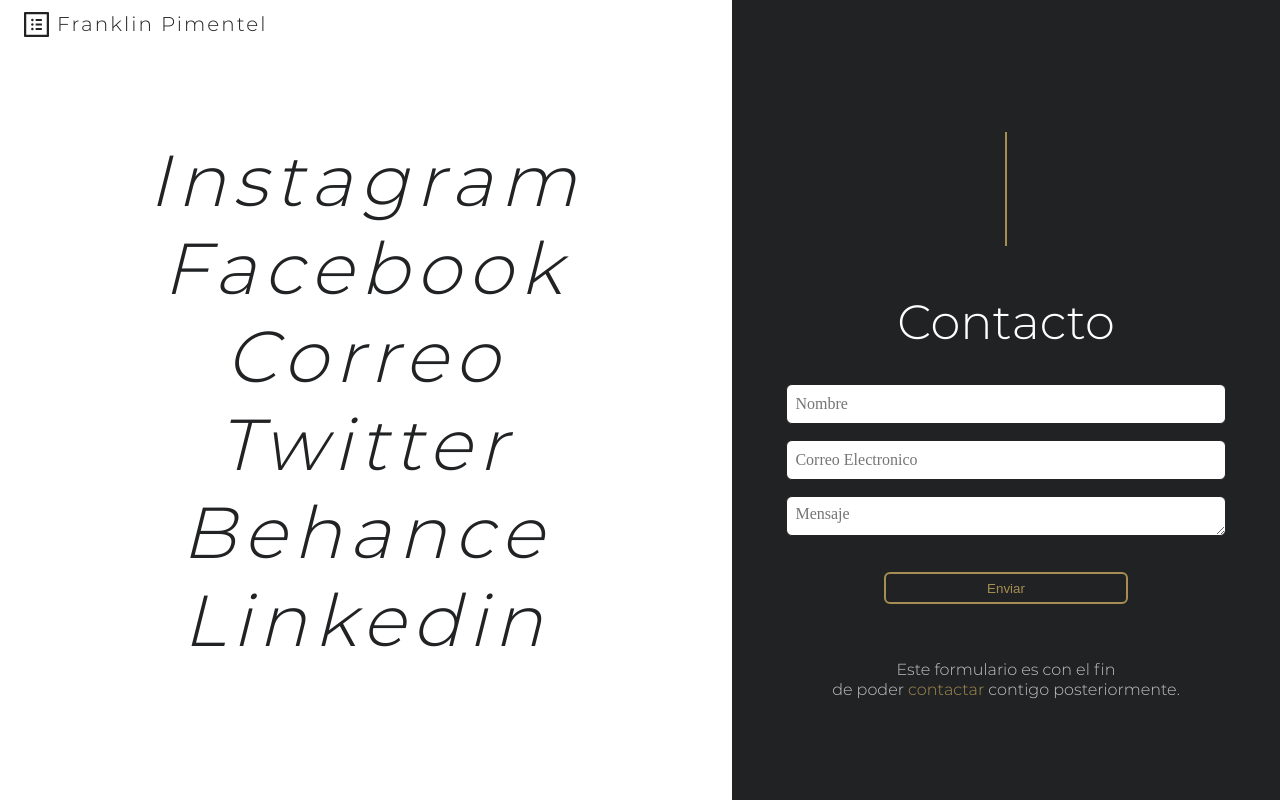
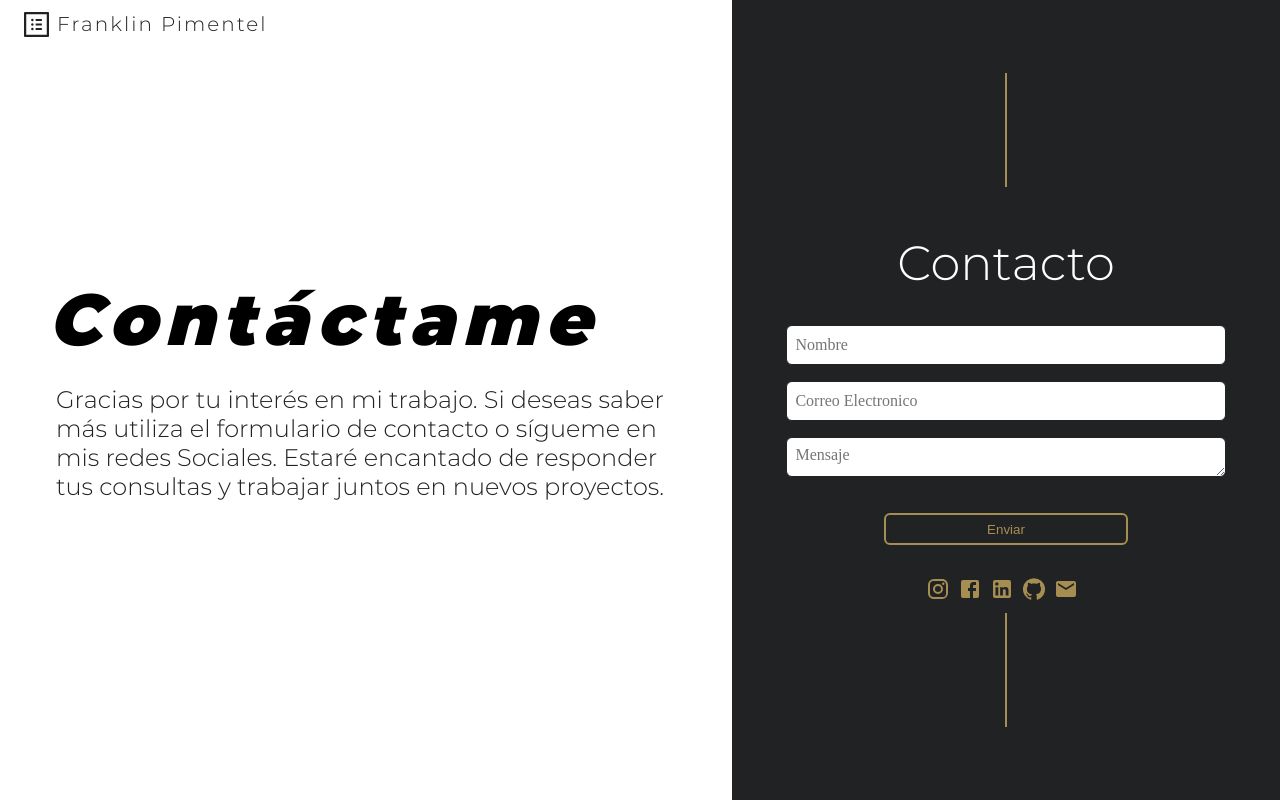
Before and after one commit to Franklingp/portafolioReact, a React app: page /contact in a window 1280 px wide. Built offline with nearby package versions, Linux system fonts and the light colour scheme; no server answers; the database is empty.

Commit message:
Changed contact page to a new design

```diff
--- a/src/assets/styles/Contact.css
+++ b/src/assets/styles/Contact.css
@@ -18,6 +18,16 @@
 	flex-direction: column;
 	flex-wrap: nowrap;
 	align-items: center;
+}
+
+.contact-header{
+	align-self: center;
+    position: relative;
+	padding: 3em;
+}
+
+.contact-header h1{
+	margin-bottom: 0.3em;
 }
 
 .contact-seccion-izq a {
@@ -75,6 +85,10 @@
 	margin-bottom: 24px;
 }
 
+.contact-form{
+	margin-bottom: 32px;
+}
+
 .btn-contact {
 	width: 50%;
 	height: 32px;
@@ -125,6 +139,26 @@
 	outline: none;
 }
 
+.contact-social-media{
+    display: flex;
+    flex-direction: row;
+    align-items: center;
+    justify-content: center;
+    position: relative;
+}
+
+.contact-social-media svg{
+	color: #A68E52;
+	transition: 250ms;
+	margin-right: 8px;
+}
+.contact-social-media svg:hover{
+	color: #A68E52;
+	transition: 250ms;
+	width: 32px;
+	height: 32px;
+}
+
 @media (max-width: 750px) {
 	.Contact-content {
 		width: 100vw;
--- a/src/pages/Contact.jsx
+++ b/src/pages/Contact.jsx
@@ -11,6 +11,13 @@
 
 //utils
 import { setID } from "../utils/idShuffle";
+
+//Material ui log
+import InstagramIcon from '@mui/icons-material/Instagram';
+import FacebookIcon from '@mui/icons-material/Facebook';
+import LinkedInIcon from '@mui/icons-material/LinkedIn';
+import GitHubIcon from '@mui/icons-material/GitHub';
+import EmailIcon from '@mui/icons-material/Email';
 
 const Contact = ({addNewMessage}) => {
 	const [openDialog, setOpenDialog] = useState(false);
@@ -59,7 +66,7 @@
 				email={global.email}
 			/>
 			<div className="contact-seccion-izq animate__animated animate__pulse">
-				<a
+				{/* <a
 					href={global.instagram}
 					className="big-text"
 					target="_blank"
@@ -107,7 +114,40 @@
 					rel="noopener noreferrer"
 				>
 					Linkedin
-				</a>
+				</a> */}
+				{/* <aside className="social-media-icons">
+						<a href={global.instagram} target="_blank" rel="noopener noreferrer">
+							<InstagramIcon
+							alt="Instagram"
+							/>
+						</a>
+						<a href={global.facebook} target="_blank" rel="noopener noreferrer">
+							<FacebookIcon
+							alt="Facebook"
+							/>
+						</a>
+						<a href={global.linkedin} target="_blank" rel="noopener noreferrer">
+							<LinkedInIcon
+							alt="LinkedIN"
+							/>
+						</a>
+						<a href={global.github} target="_blank" rel="noopener noreferrer">
+							<GitHubIcon
+							alt="Github"
+							/>
+						</a>
+					</aside> */}
+					<div className="contact-header">
+						<h1 className="header-bold font-black animate__animated animate__fadeInDown">
+							Contáctame
+						</h1>
+						<p className="header-ligth">
+							Gracias por tu interés en mi trabajo. Si deseas saber más
+							utiliza el formulario de contacto o sígueme en mis redes
+							Sociales. Estaré encantado de responder tus consultas y trabajar juntos en nuevos
+							proyectos.
+						</p>
+					</div>
 			</div>
 			<div className="contact-seccion-der">
 				<hr className="vector-contact" />
@@ -115,7 +155,7 @@
 					Contacto
 				</h2>
 
-				<form onSubmit={handleSubmit}>
+				<form className={"contact-form"} onSubmit={handleSubmit}>
 					<div className="mb-3">
 						<input
 							type="text"
@@ -153,11 +193,34 @@
 
 					<input type="submit" className="btn-contact" value="Enviar" />
 				</form>
-				<p className="text-form text-ligth">
-					Este formulario es con el fin <br />
-					de poder <span className="ligth">contactar</span> contigo
-					posteriormente.
-				</p>
+					<aside className="contact-social-media">
+						<a href={global.instagram} target="_blank" rel="noopener noreferrer">
+							<InstagramIcon
+							alt="Instagram"
+							/>
+						</a>
+						<a href={global.facebook} target="_blank" rel="noopener noreferrer">
+							<FacebookIcon
+							alt="Facebook"
+							/>
+						</a>
+						<a href={global.linkedin} target="_blank" rel="noopener noreferrer">
+							<LinkedInIcon
+							alt="LinkedIN"
+							/>
+						</a>
+						<a href={global.github} target="_blank" rel="noopener noreferrer">
+							<GitHubIcon
+							alt="Github"
+							/>
+						</a>
+						<a onClick={handleDialog}>
+							<EmailIcon
+							alt="Email"
+							/>
+						</a>
+					</aside>
+				<hr className="vector-contact" />
 			</div>
 		</section>
 	);
```
